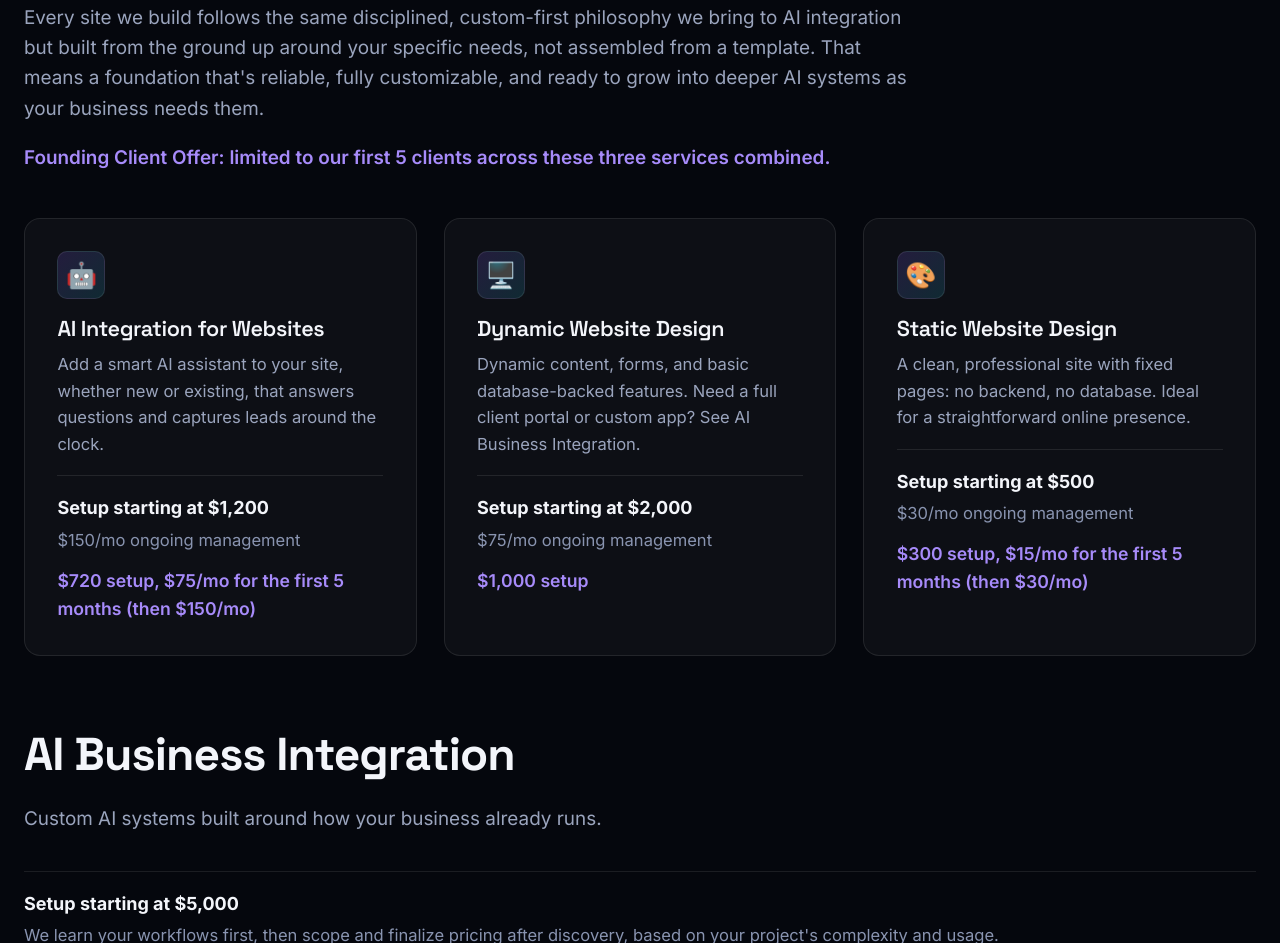
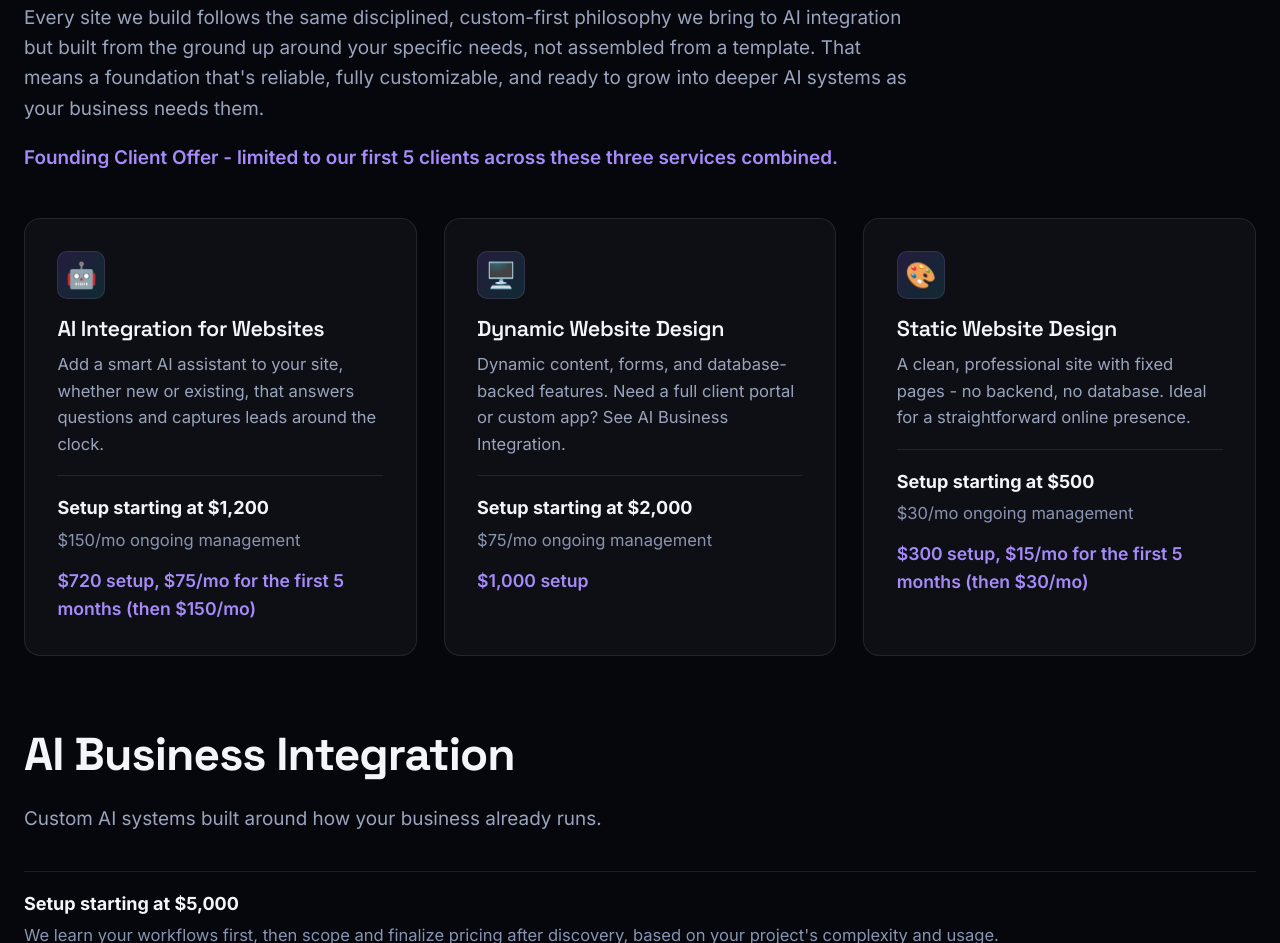
Before and after one commit to Byrdman-dev/integralai-website, a plain HTML site: page index.html in a window 1280 px wide. Shown: the part 1518-2461 px from the top of the page. Drawn offline with Linux system fonts and the light colour scheme.

Commit message:
Adjust hyphen punctuation and trim wording in services copy
Swaps two colons for plain hyphens in the Founding Client Offer note
and Static Website Design description, and drops "basic" from the
Dynamic Website Design description.

```diff
--- a/index.html
+++ b/index.html
@@ -131,7 +131,7 @@
               philosophy we bring to AI integration but built from the ground up around your specific needs, not
               assembled from a template. That means a foundation that's reliable, fully customizable, and ready
               to grow into deeper AI systems as your business needs them.</p>
-            <p class="founding-offer-note reveal">Founding Client Offer: limited to our first 5 clients across
+            <p class="founding-offer-note reveal">Founding Client Offer - limited to our first 5 clients across
               these three services combined.</p>
 
             <div class="grid services-grid">
@@ -150,7 +150,7 @@
               <article class="card reveal">
                 <div class="card-icon" aria-hidden="true">🖥️</div>
                 <h3>Dynamic Website Design</h3>
-                <p>Dynamic content, forms, and basic database-backed features. Need a full client portal or custom
+                <p>Dynamic content, forms, and database-backed features. Need a full client portal or custom
                   app? See AI Business Integration.</p>
                 <div class="card-price">
                   <span class="price-main">Setup starting at $2,000</span>
@@ -161,7 +161,7 @@
               <article class="card reveal">
                 <div class="card-icon" aria-hidden="true">🎨</div>
                 <h3>Static Website Design</h3>
-                <p>A clean, professional site with fixed pages: no backend, no database. Ideal for a straightforward
+                <p>A clean, professional site with fixed pages - no backend, no database. Ideal for a straightforward
                   online presence.</p>
                 <div class="card-price">
                   <span class="price-main">Setup starting at $500</span>
```
